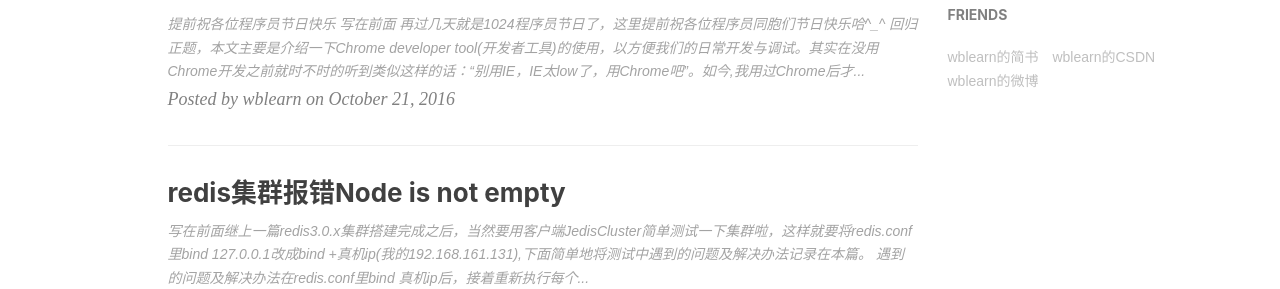
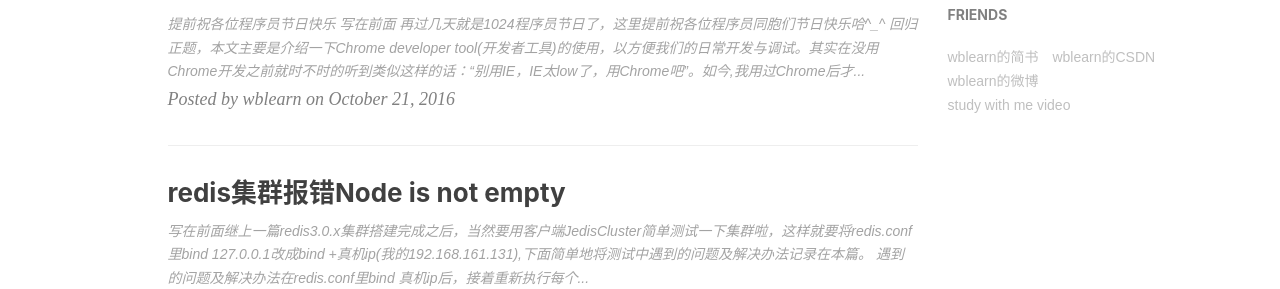
Before and after one commit to wblearn/wblearn.github.io, a Jekyll site: the page built from index.html, in a window 1280 px wide. Shown: the part 960-1249 px from the top of the page. Built offline with Jekyll 4.4.1, drawn with Linux system fonts in a browser that asks for light colours; nearby versions of some CDN libraries; the list of posts is cut into pages by our own code.

Commit message:
add friends

```diff
--- a/_config.yml
+++ b/_config.yml
@@ -119,5 +119,8 @@ friends: [
     },{
         title: "wblearn的微博",
         href: "http://weibo.com/wudalanggd"
+    },{
+        title: "study with me video",
+        href: "https://wblearn.github.io/study-video"
     }
 ]
```
